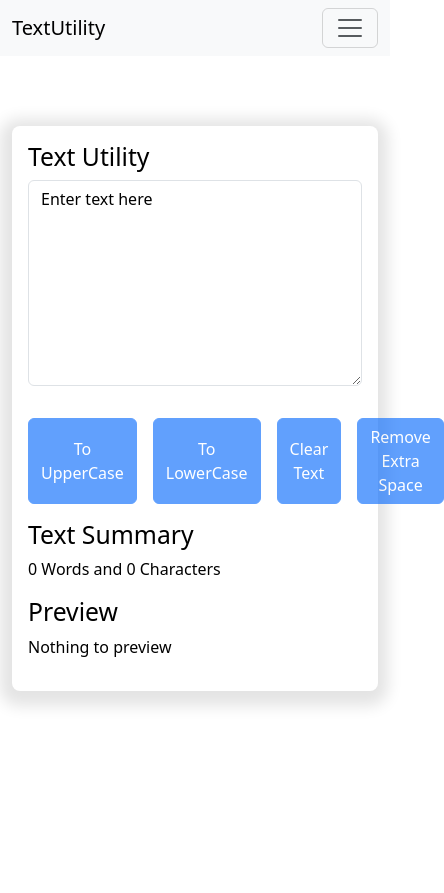
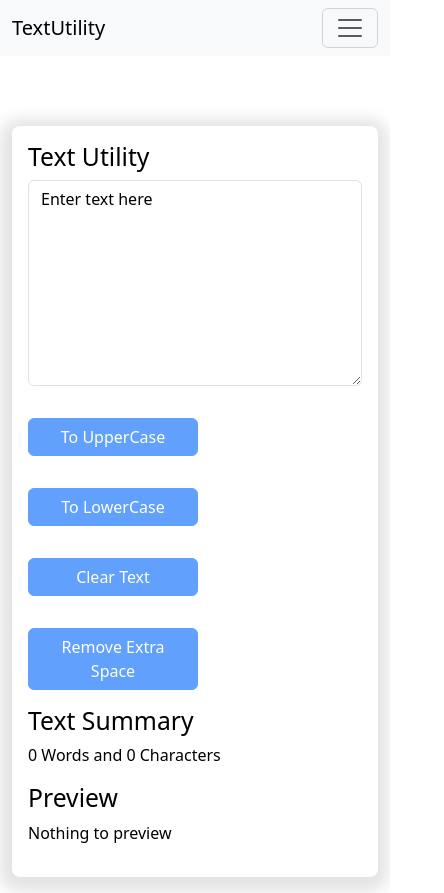
Before and after one commit to fahad09011/TextUtility, a React (Vite) app: page /home in a window 390 px wide. Shown: the whole page, 444 px wide, since content can reach past the window. Before the commit the page ends 844 px from the top, so only its background shows below. Built offline with nearby package versions, Linux system fonts and the light colour scheme.

Commit message:
fix buttons layOut for mobile screen

```diff
--- a/src/App.css
+++ b/src/App.css
@@ -13,5 +13,6 @@
     /* border: 2px solid orange; */
 }
 .button{
+    /* margin: 3px; */
     width: 170px;
 }
--- a/src/components/TextArea.jsx
+++ b/src/components/TextArea.jsx
@@ -79,7 +79,7 @@ const TextArea = (props) => {
           }}
         ></textarea>
 
-        <div className="mt-4 d-flex gap-3">
+        <div className="mt-4 d-flex flex-wrap gap-3">
           <button
             className="btn btn-primary my-2 button" disabled={text.length===0}
             onClick={handleOnUpperCase}
```
